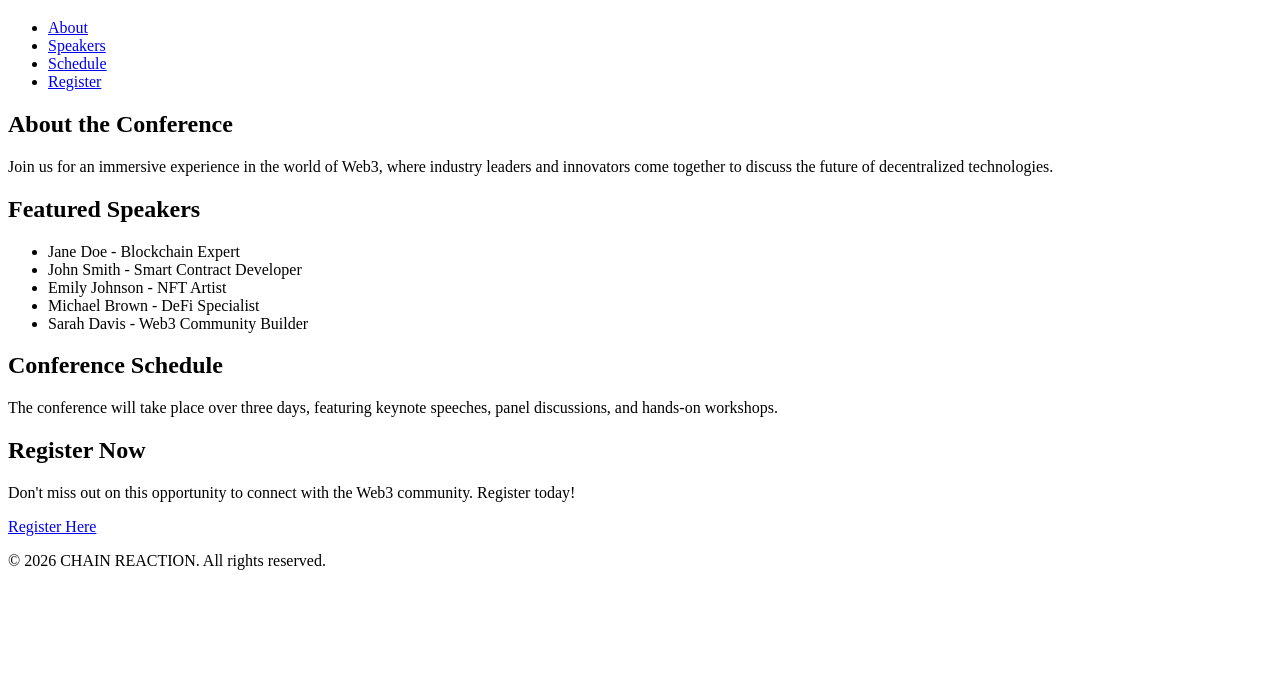
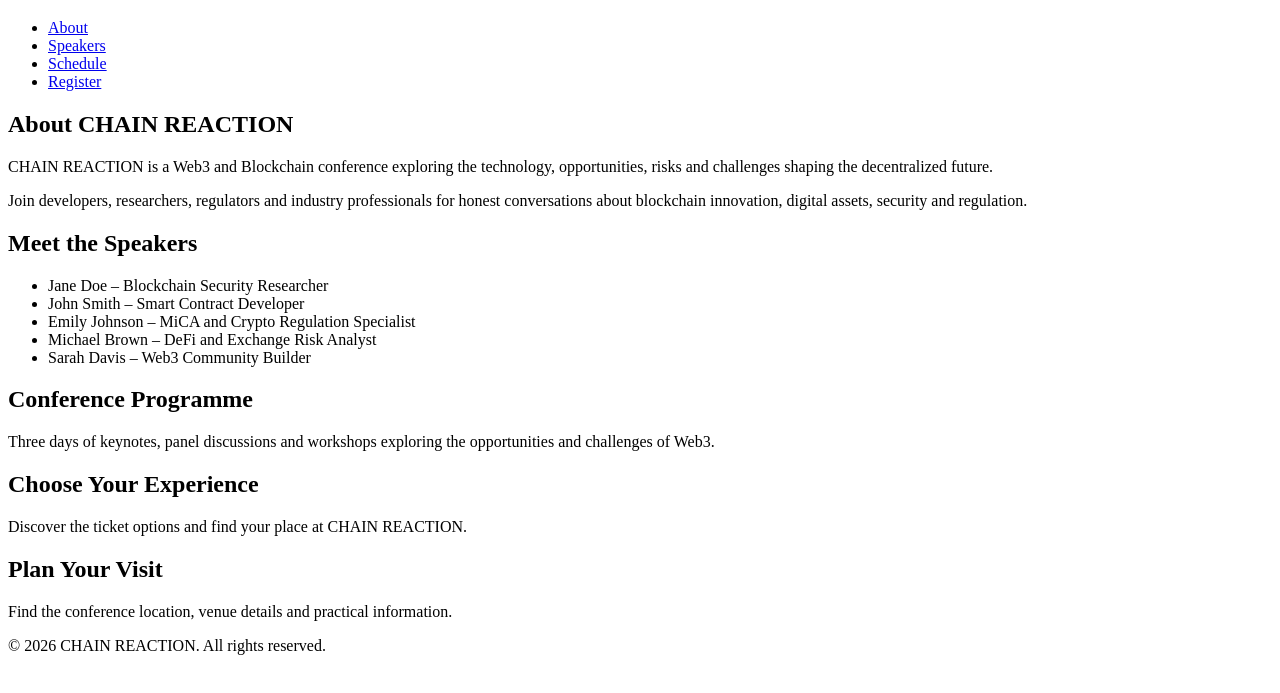
Before and after one commit to cameloasa-blockchain/Conference-Chain-Reaction, a plain HTML site: page index.html in a window 1280 px wide. Shown: the part 61-754 px from the top of the page. Drawn offline with Linux system fonts and the light colour scheme.

Commit message:
feat:added speaker list

```diff
--- a/index.html
+++ b/index.html
@@ -18,34 +18,60 @@
         </nav>
     </header>
 
-    <main>
-        <section id="about">
-            <h2>About the Conference</h2>
-            <p>Join us for an immersive experience in the world of Web3, where industry leaders and innovators come together to discuss the future of decentralized technologies.</p>
+
+    <main class="main-content">
+
+        <!-- About Section -->
+        <section id="about" class="about">
+            <h2>About CHAIN REACTION</h2>
+            <p>
+                CHAIN REACTION is a Web3 and Blockchain conference
+                exploring the technology, opportunities, risks and
+                challenges shaping the decentralized future.
+            </p>
+            <p>
+                Join developers, researchers, regulators and industry
+                professionals for honest conversations about blockchain
+                innovation, digital assets, security and regulation.
+            </p>
         </section>
 
-        <section id="speakers">
-            <h2>Featured Speakers</h2>
-            <ul>
-                <li>Jane Doe - Blockchain Expert</li>
-                <li>John Smith - Smart Contract Developer</li>
-                <li>Emily Johnson - NFT Artist</li>
-                <li>Michael Brown - DeFi Specialist</li>
-                <li>Sarah Davis - Web3 Community Builder</li>
+        <!-- Speakers Section -->
+        <section id="speakers" class="speakers">
+            <h2>Meet the Speakers</h2>
+
+            <ul class="speaker-list">
+                <li>Jane Doe – Blockchain Security Researcher</li>
+                <li>John Smith – Smart Contract Developer</li>
+                <li>Emily Johnson – MiCA and Crypto Regulation Specialist</li>
+                <li>Michael Brown – DeFi and Exchange Risk Analyst</li>
+                <li>Sarah Davis – Web3 Community Builder</li>
             </ul>
         </section>
 
-        <section id="schedule">
-            <h2>Conference Schedule</h2>
-            <p>The conference will take place over three days, featuring keynote speeches, panel discussions, and hands-on workshops.</p>
+        <!-- Schedule Section -->
+        <section id="schedule" class="schedule">
+            <h2>Conference Programme</h2>
+            <p>
+                Three days of keynotes, panel discussions and workshops
+                exploring the opportunities and challenges of Web3.
+            </p>
         </section>
 
-        <section id="register">
-            <h2>Register Now</h2>
-            <p>Don't miss out on this opportunity to connect with the Web3 community. Register today!</p>
-            <a href="register.html">Register Here</a>
+        <!-- Tickets Section -->
+        <section id="tickets" class="tickets">
+            <h2>Choose Your Experience</h2>
+            <p>Discover the ticket options and find your place at CHAIN REACTION.</p>
         </section>
+
+        <!-- Practical Information Section -->
+        <section id="venue" class="venue">
+            <h2>Plan Your Visit</h2>
+            <p>Find the conference location, venue details and practical information.</p>
+        </section>
+
     </main>
+
 
     <footer>
         <p>&copy; 2026 CHAIN REACTION. All rights reserved.</p>
```
